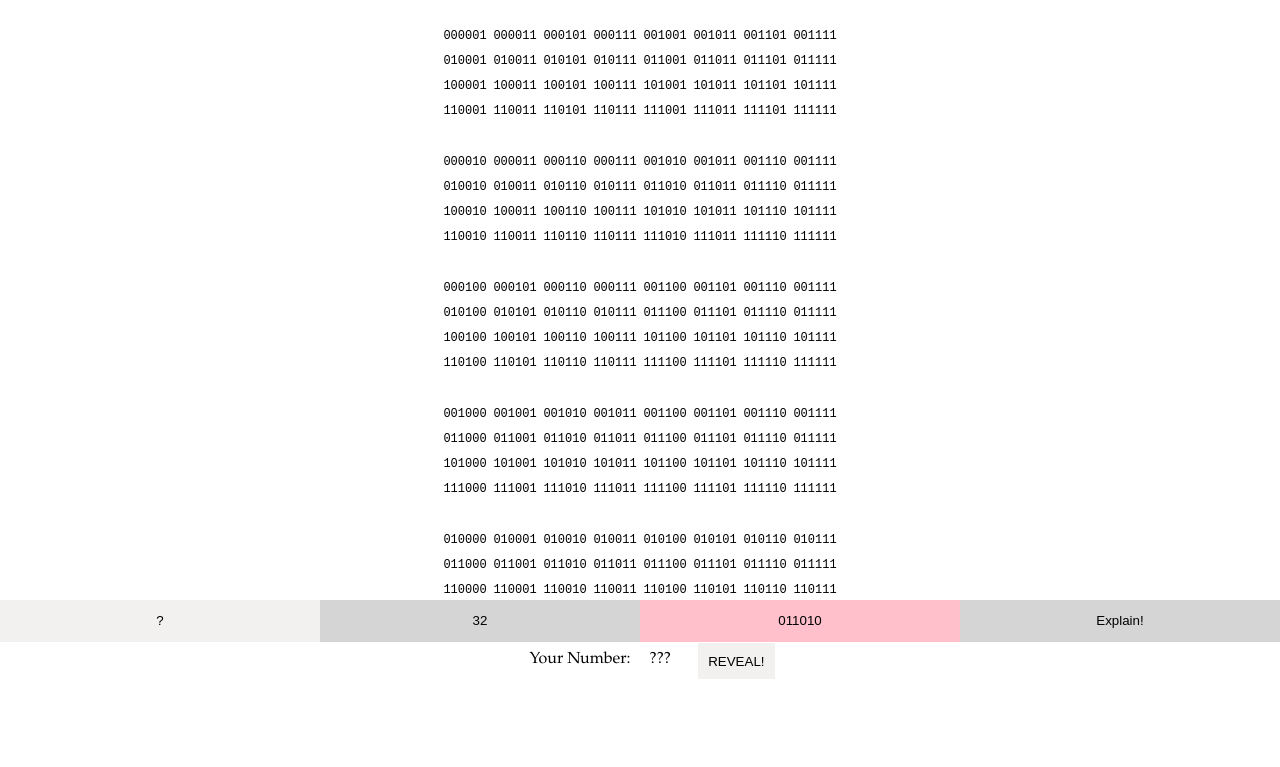
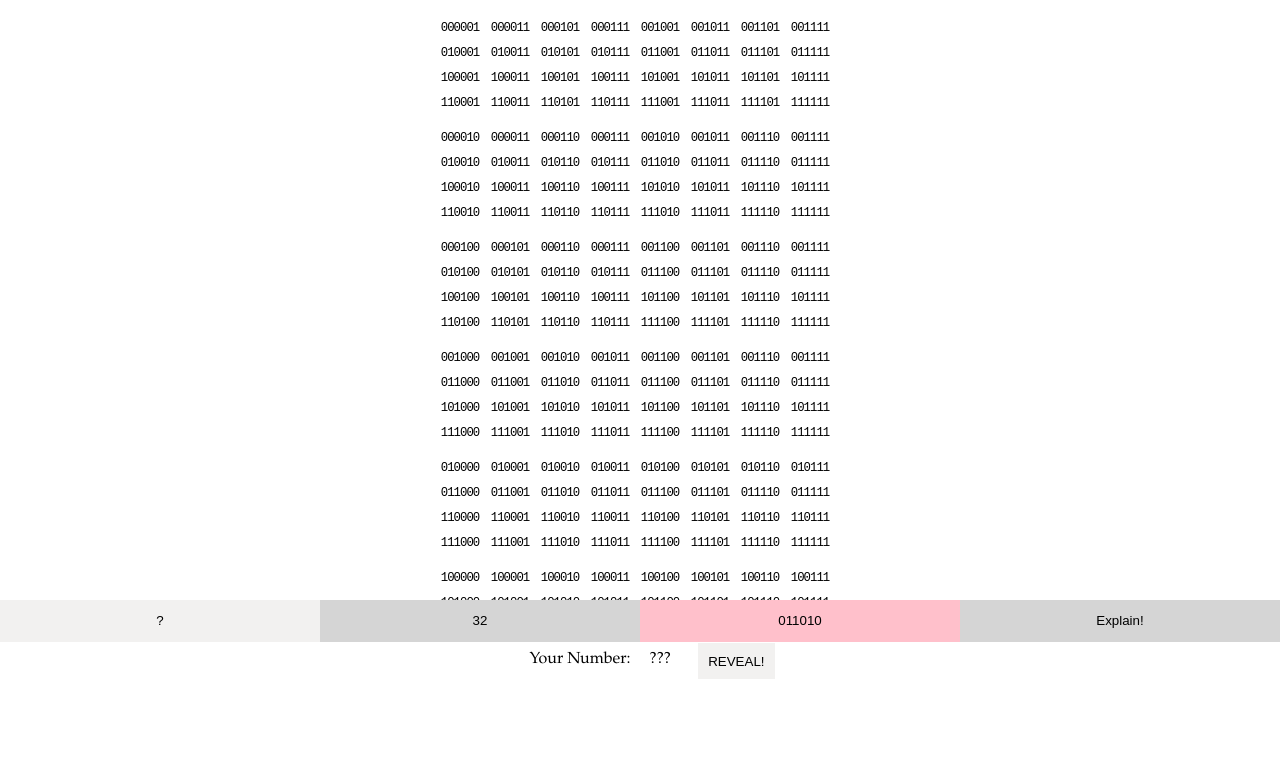
Before and after one commit to acobster/mystery-calculator, a React app: page / in a window 1280 px wide. Built offline with nearby package versions, Linux system fonts and the light colour scheme.

Commit message:
get page widths just right

```diff
--- a/src/index.css
+++ b/src/index.css
@@ -59,14 +59,15 @@ button[type="button"]:hover, .mode-btn[type="button"]:hover {
   flex-wrap: wrap;
   justify-content: space-evenly;
   cursor: pointer;
-  width: 400px;
+  width: 100%;
+  max-width: 400px;
   height: 100px;
   margin: auto;
   padding: 5px 0;
 }
 
 .number {
-  width: 50px;
+  width: 40px;
   text-align: center;
 }
 
@@ -132,16 +133,10 @@ footer {
   }
 
   .page {
+    grid-template-columns: 1fr 1fr 1fr 1fr 1fr 1fr 1fr 1fr;
+
+    /* display numbers on the page in a grid too */
     display: grid;
-    grid-template-columns: 1fr 1fr 1fr 1fr 1fr 1fr 1fr 1fr;
-    margin: 1vh auto;
-  }
-
-  .number {
-    width: 1fr;
-  }
-
-  @media only screen and (min-width: 900px) {
   }
 }
 
@@ -155,7 +150,8 @@ footer {
 }
 
 .number.binary-mode {
-  font-size: 75%;
+  letter-spacing: -1px;
+  font-size: 70%;
   font-family: monospace;
 }
 
@@ -190,3 +186,7 @@ footer {
 .mode-btn.current {
   background-color: pink;
 }
+
+@media only screen and (min-width: 900px) {
+  .number.binary-mode { font-size: 77%; }
+}
```
